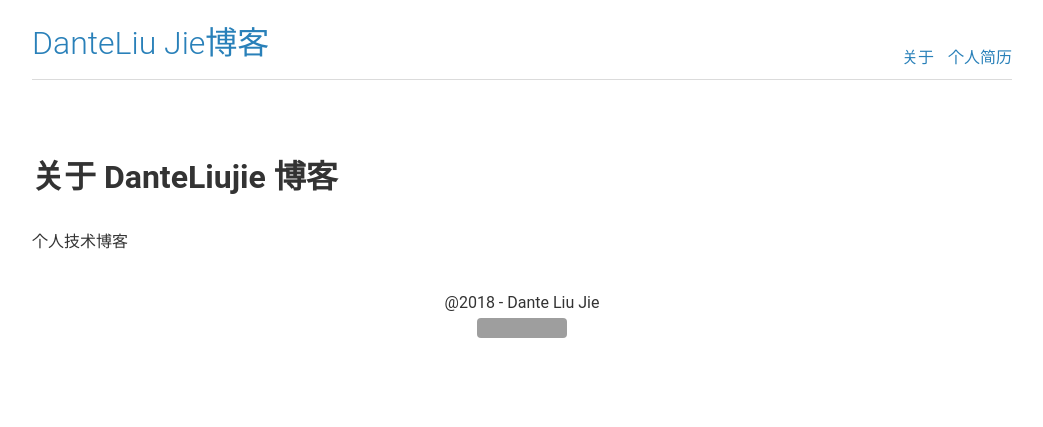
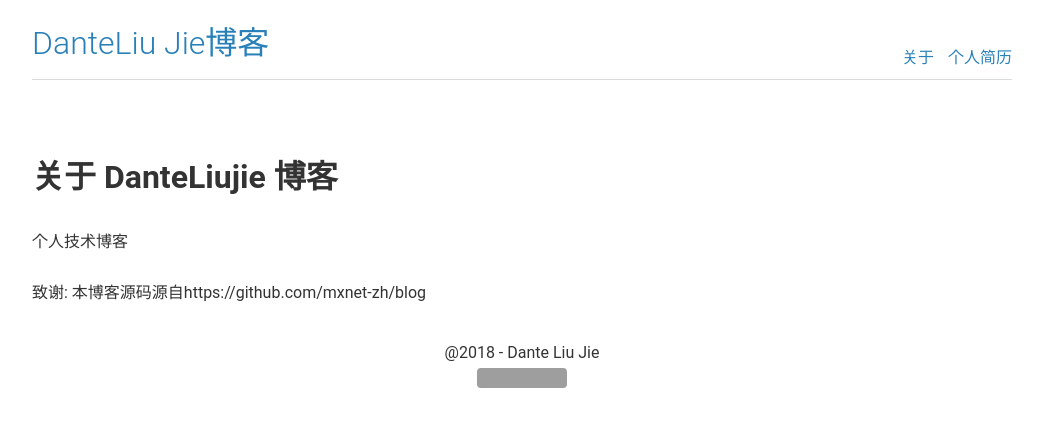
Before and after one commit to danteliujie/danteliujie.github.io, a Jekyll site: the page built from about.md, in a window 1280 px wide. Shown: the top 427 px of the page, without its empty margins (118-1161 px from the left). Built offline with Jekyll 4.4.1, drawn with Linux system fonts in a browser that asks for light colours; grey boxes are pictures that could not be loaded.

Commit message:
update about
Change-Id: I4ffa361b23c65b9c8df322fbfe7449542c51bbfd

```diff
--- a/about.md
+++ b/about.md
@@ -6,3 +6,6 @@ title: 关于
 ## 关于 DanteLiujie 博客
 
 个人技术博客
+
+致谢:
+    本博客源码源自https://github.com/mxnet-zh/blog
```
